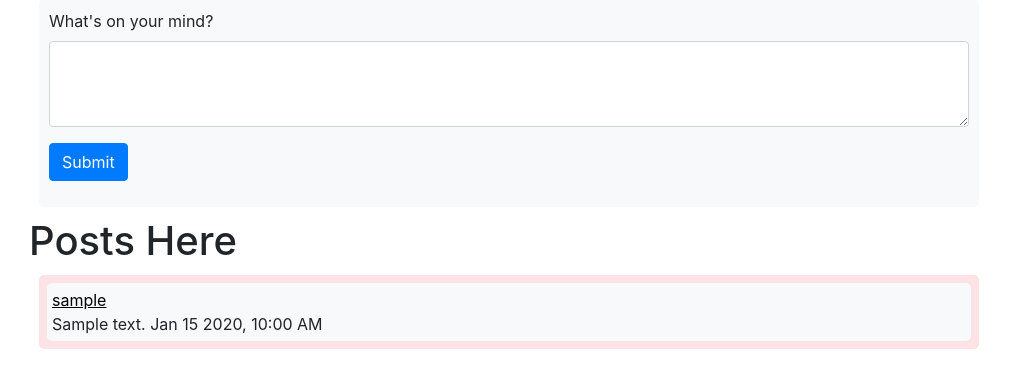
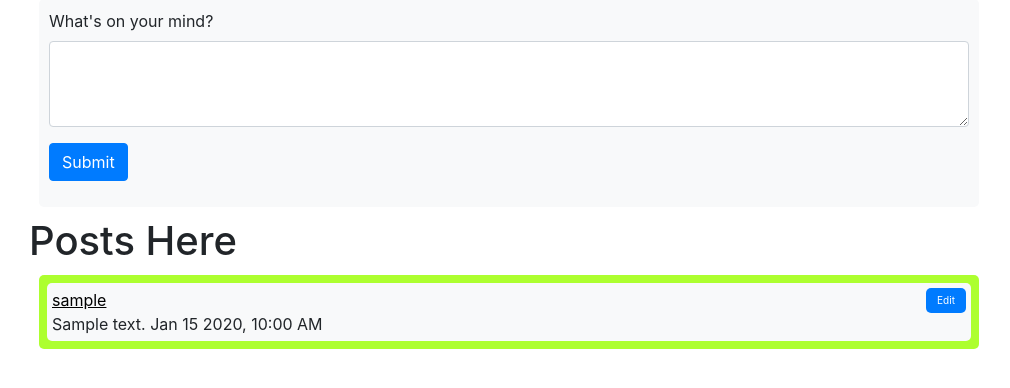
Before and after one commit to shaawwn/psets, a Django app: page /all in a window 1280 px wide. Shown: the part 125-513 px from the top of the page, without its empty margins (131-1141 px from the left). Run offline with Django 3.2, Linux system fonts and the light colour scheme; a user stored in the database is signed in; tables that the repository leaves empty hold one stand-in row (values such as "Sample post"); some libraries are stand-ins or nearby versions.

Commit message:
Added edit button and cleaned up some code

```diff
--- a/network/network/static/network/scripts.js
+++ b/network/network/static/network/scripts.js
@@ -61,85 +61,35 @@ function profile() {
     fetch(`posts/${profile_id}`)
     .then(response => response.json())
     .then(post => {
-    const container = document.createElement('div')
-    container.setAttribute('id', 'post-container')
-    document.querySelector('#all-post-container').append(container)
-    if (post != undefined) {
-        let numPosts = post.length;
-        for (let counter = 0; counter < numPosts; counter++) {
-            const div = document.createElement('div');
-            div.setAttribute('class', 'post-item')
 
-            let post_content = `${post[counter].user} ${post[counter].body} ${post[counter].timestamp}`
-            div.innerHTML = post_content
-            document.querySelector('#post-container').append(div)
-        }
-    } else {
-        document.querySelector('#all-posts-container').innerHTML = 'No posts to display'
-    }
+        // Get user id (Can move code from function directly here if bugs happen)
+        const user_id = get_user(post)
+        console.log(user_id)
+        display_box(post, user_id)
     })
 }
 
 
 function all() {
-    // Load only the posts made by the profile's user
+    // Load only the posts made by the profile's user Load all posts?
     fetch('posts/all')
     .then(response => response.json())
     .then(post => {
-    const container = document.createElement('div')
-    container.setAttribute('id', 'post-container')
-    document.querySelector('#all-post-container').append(container)
-    if (post != undefined) {
-        let numPosts = post.length;
-        for (let counter = 0; counter < numPosts; counter++) {
-
-            // Create a box to hold posts
-            const div = document.createElement('div');
-            div.setAttribute('class', 'post-item');
-
-            const div_post = document.createElement('div');
-            div_post.innerHTML = `${post[counter].body} ${post[counter].timestamp}`;
-
-            // Create a link from a username to direct to user's profile
-            const a = document.createElement('a');
-            a.setAttribute('class', 'profile-link');
-            a.href=`profile/${post[counter].user}`
-            a.innerHTML = `${post[counter].user}`;
-
-            // Add elements to container
-            div.append(a)
-            div.append(div_post);
-            document.querySelector('#post-container').append(div)
-        }
-    } else {
-        document.querySelector('#all-posts-container').innerHTML = 'No posts to display'
-    }
-    })
+        const user_id = get_user(post)
+        display_box(post, user_id);
+})
 }
 
-function display_post() {
-    console.log("Displaying posts...")
-    fetch('posts/all_posts')
-    .then(response => response.json())
-    .then(post => {
-    const container = document.createElement('div')
-    container.setAttribute('id', 'post-container')
-    document.querySelector('#all-post-container').append(container)
-    if (post != undefined) {
-        let numPosts = post.length;
-        for (let counter = 0; counter < numPosts; counter++) {
-            const div = document.createElement('div');
-            div.setAttribute('class', 'post-item')
+// function display_post() {
+    // I think this is obsolete, but don't delete yet
+//     console.log("Displaying posts...")
+//     fetch('posts/all_posts')
+//     .then(response => response.json())
+//     .then(post => {
+//         display_box(post);
+//     })
+// }
 
-            let post_content = `${post[counter].user} ${post[counter].body} ${post[counter].timestamp}`
-            div.innerHTML = post_content
-            document.querySelector('#post-container').append(div)
-        }
-    } else {
-        document.querySelector('#all-posts-container').innerHTML = 'No posts to display'
-    }
-    })
-}
 
 
 function load_page(page) {
@@ -163,6 +113,68 @@ function load_page(page) {
 }
 
 
+function display_box(post, username) {
+    // Manages the creation of user post containers, and fills containers using data from post request
+    console.log("Displaybox username: ", username)
+    const container = document.createElement('div')
+    container.setAttribute('id', 'post-container')
+    document.querySelector('#all-post-container').append(container)
+
+    if (post != undefined) {
+        let numPosts = post.length;
+        for (let counter = 0; counter < numPosts; counter++) {
+            const div = document.createElement('div');
+            div.setAttribute('class', 'post-item')
+
+            // Container for post body
+            const div_post = document.createElement('div');
+            div_post.innerHTML = `${post[counter].body} ${post[counter].timestamp}`
+
+            // Link for poster's profile
+            const a = document.createElement('a');
+            a.setAttribute('class', 'profile-link');
+            a.href=`profile/${post[counter].user}`;
+            a.innerHTML = `${post[counter].user}`;
+
+            // If a post is by current user, add edit button
+            if (username == `${post[counter].user}`) {
+                const button = document.createElement('button')
+                button.setAttribute('class', 'edit-button')
+                button.setAttribute('value', 'edit');
+            }
+
+            // Add post elements to post container
+            div.append(a);
+            div.append(div_post)
+
+            // If a post is by current user, add edit button
+            if (username == `${post[counter].user}`) {
+                const button = document.createElement('button')
+                button.setAttribute('class', 'edit-button')
+                button.setAttribute('value', 'Edit')
+                button.innerHTML = 'Edit'
+                div.append(button)
+            }
+
+            document.querySelector('#post-container').append(div)
+        }
+    } else {
+        document.querySelector('#all-posts-container').innerHTML = 'No posts to display'
+    }
+    return container;
+}
+
+
+function get_user(post) {
+    const user_id = JSON.parse(document.getElementById('user_id').textContent);
+    return user_id
+}
+
+
+function edit_post() {
+    // When users click the edit button, load a textarea populated with the current content and allow users to edit content
+}
+
 function following() {
     document.querySelector('#following-view').style.display = 'block';
     document.querySelector('#profile-view').style.display = 'none';
--- a/network/network/static/network/styles.css
+++ b/network/network/static/network/styles.css
@@ -21,7 +21,8 @@ body {
 
 #all-post-container {
     /* position: relative; */
-    background-color: rgb(253, 226, 230);
+    /* background-color: rgb(253, 226, 230); */
+    background-color: greenyellow;
     border-radius: 5px;
     padding: 3px;
     margin: 10px;
@@ -100,6 +101,7 @@ body {
 }
 
 .post-item {
+    position: relative;
     margin: 5px;
     padding: 5px;
 }
@@ -108,3 +110,16 @@ body {
     text-decoration: underline;
     color: black;
 }
+
+.edit-button {
+    position: absolute;
+    font-size: x-small;
+    right: 5px;
+    top: 5px;
+    width:40px;
+    height:25px;
+    background-color: #007bff;
+    border-radius: 5px;
+    border: 0px;
+    color: white;
+}
--- a/network/network/templates/network/all.html
+++ b/network/network/templates/network/all.html
@@ -19,7 +19,11 @@
 
             </div>
         {% else %}
-            <h2>Please log into view and create posts!</h2>
+            <h2>Please log into create posts!</h2>
+            <h1>Posts Here</h1>
+            <div id="all-post-container">
+
+            </div>
         {% endif %}
     </div>
 
@@ -27,5 +31,6 @@
 {% endblock %}
 
 {% block script %}
+    {{ request.user.username|json_script:"user_id" }}
     <script src="{% static 'network/scripts.js' %}"></script>
 {% endblock %}
--- a/network/network/templates/network/profile.html
+++ b/network/network/templates/network/profile.html
@@ -32,5 +32,6 @@
 {% endblock %}
 
 {% block script %}
+    {{ request.user.username|json_script:"user_id" }}
     <script src="{% static 'network/scripts.js' %}"></script>
 {% endblock %}
--- a/network/network/urls.py
+++ b/network/network/urls.py
@@ -11,7 +11,7 @@ urlpatterns = [
     path("profile/<str:username>", views.profile, name="profile"),
     path("following", views.following, name="following"),
     path("all", views.all, name="all"),
-    # path("profile/<str:username>", views.profile, name="user_profiles"),
+    path("react", views.react, name="react"),
 
     # API ROUTES
     path("posts", views.create_post, name="posts"),
--- a/network/network/views.py
+++ b/network/network/views.py
@@ -67,21 +67,29 @@ def register(request):
         return render(request, "network/register.html")
 
 
+def react(request):
+    """Test react page"""
+    form = forms.PostForm
+    return render(request, "network/react.html", {
+        "form": form
+    })
+
+
 def profile(request, username):
     """Load a users profile, where their profile information will be displayed, as well as any posts they have made.
     Clicking a post should bring up the post itself via JS (Like loading a message in mailbox)
     """
-
+    current_user = request.user.username
     # If it is the current user's profile page, allow posts to be made via form directly from profile page
-    if username == request.user.username:
-        print("Username matches")
+    if username == current_user:
         form = forms.PostForm
         return render(request, "network/profile.html", {
-            "form": form
+            "form": form,
+            "username": username
         })
     else:
         # Disable form if profile page is not current user
-        current_user = request.user.username
+        # current_user = request.user.username
         return render(request, "network/profile.html", {
             "current_user": current_user,
             "username": username
@@ -128,7 +136,7 @@ def create_post(request):
     return JsonResponse({"message": "Post successfully uploaded"}, status=201)
 
 
-@login_required
+# @login_required ### Turning this off/on changes whether posts will display if logged in or not (Keep posts displayed even if not logged in)
 def display_posts(request, url_address):
     """Display user posts in pages, type of post depends on which page. All displays all user posts, profile
     displays only the posts by that user, and following displays posts from users that the User is following
```
